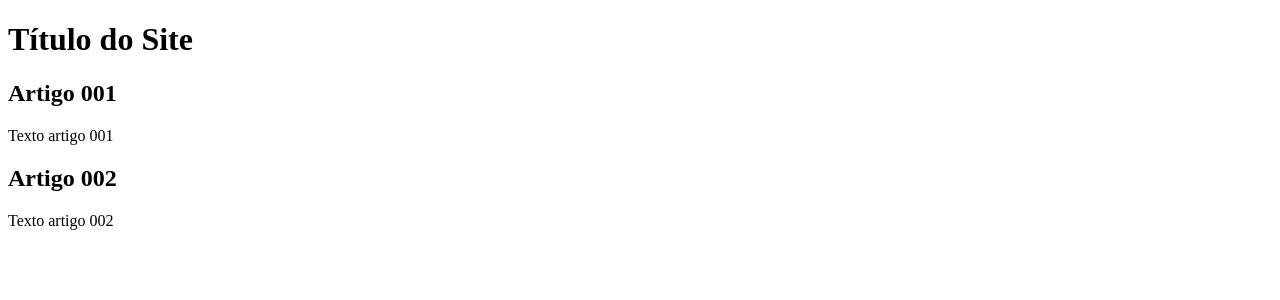
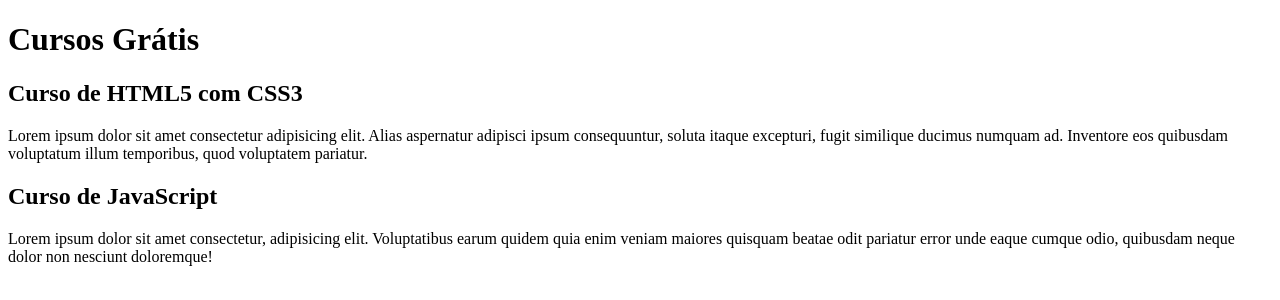
Before and after one commit to Gui-Berlez/projeto-site, a plain HTML site: page index.html in a window 1280 px wide. Drawn offline with Linux system fonts and the light colour scheme.

Commit message:
Comecei a escrever o contúdo

```diff
--- a/index.html
+++ b/index.html
@@ -8,15 +8,15 @@
 <body>
     <main><!--Conteúdo Principal-->
         <header>
-            <h1>Título do Site</h1>
+            <h1>Cursos Grátis</h1>
         </header>
         <article>
-            <h2>Artigo 001</h2>
-            <p>Texto artigo 001</p>
+            <h2>Curso de HTML5 com CSS3</h2>
+            <p>Lorem ipsum dolor sit amet consectetur adipisicing elit. Alias aspernatur adipisci ipsum consequuntur, soluta itaque excepturi, fugit similique ducimus numquam ad. Inventore eos quibusdam voluptatum illum temporibus, quod voluptatem pariatur.</p>
         </article>
         <article>
-            <h2>Artigo 002</h2>
-            <p>Texto artigo 002</p>
+            <h2>Curso de JavaScript</h2>
+            <p>Lorem ipsum dolor sit amet consectetur, adipisicing elit. Voluptatibus earum quidem quia enim veniam maiores quisquam beatae odit pariatur error unde eaque cumque odio, quibusdam neque dolor non nesciunt doloremque!</p>
         </article>
     </main>
 </body>
```
